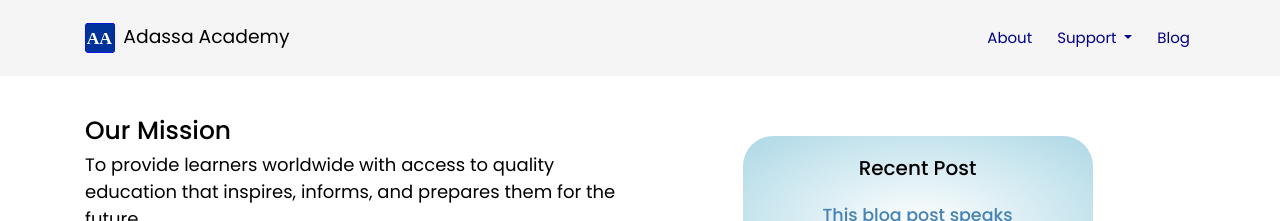
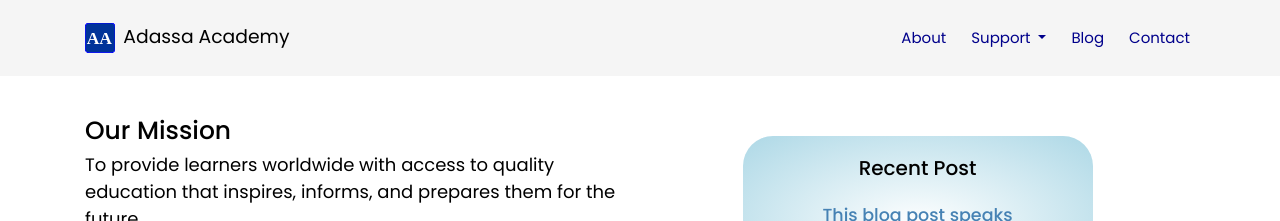
Before and after one commit to Adassa-Enterprise-Solutions/adassa-academy, a Jekyll site: the page built from index.html, in a window 1280 px wide. Shown: the top 221 px of the page. Built offline with Jekyll 4.4.1, drawn with Linux system fonts in a browser that asks for light colours.

Commit message:
General updates.

```diff
--- a/_includes/header.html
+++ b/_includes/header.html
@@ -41,8 +41,12 @@
                     </div>
                 </li>
 
+                <li class="nav-item font-size-1-5em mr-4">
+                    <a class="nav-link" href="/blog">Blog</a>
+                </li>
+
                 <li class="nav-item font-size-1-5em">
-                    <a class="nav-link" href="/blog">Blog</a>
+                    <a class="nav-link" href="/contact">Contact</a>
                 </li>
 
             </ul>
```
